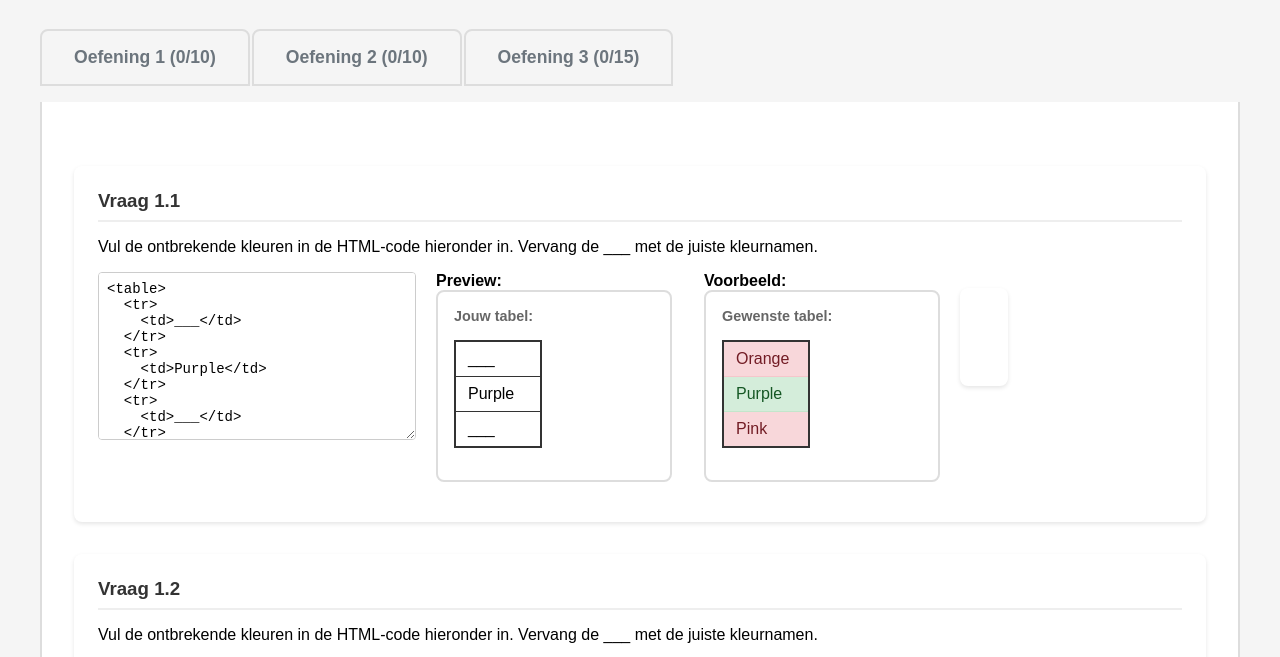
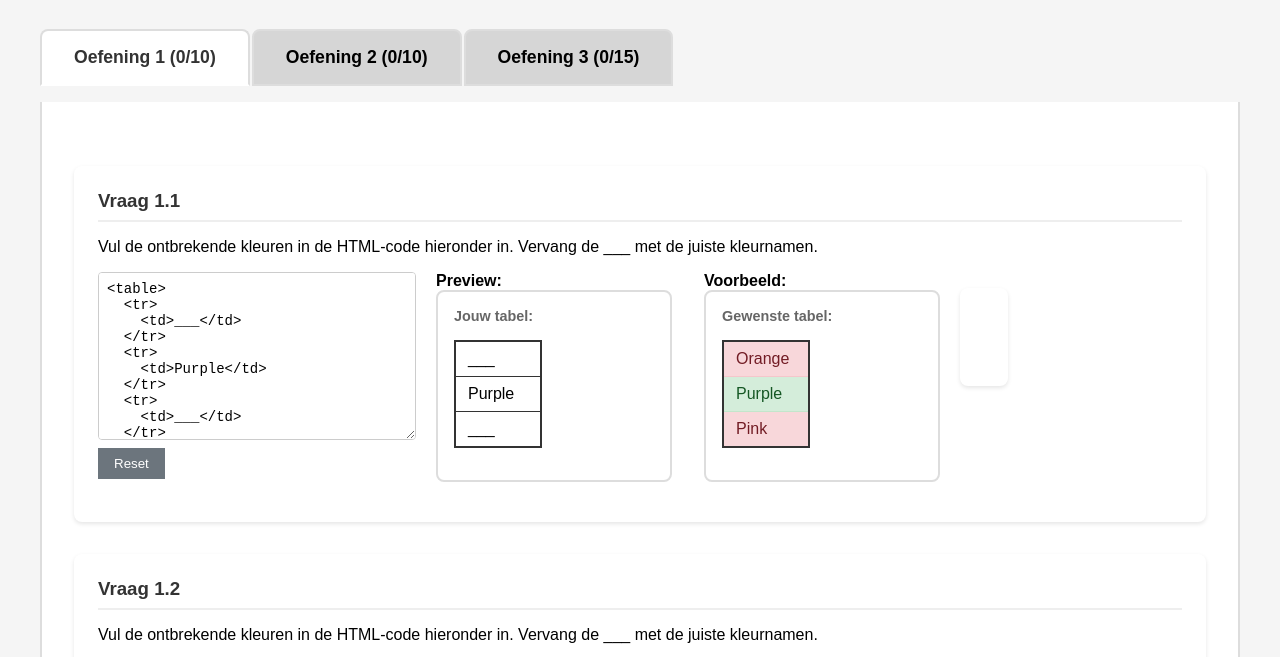
Before and after one commit to ROCMondriaanTIN/Maak-de-tabellen-na, a plain HTML site: page index.html in a window 1280 px wide. Shown: the part 101-758 px from the top of the page. Drawn offline with Linux system fonts and the light colour scheme.

Commit message:
- Added reset button; - checking now ignores (non)breaking (white) spaces; - Selected tab now has different color

```diff
--- a/script.js
+++ b/script.js
@@ -178,6 +178,7 @@ function createAssignmentHTML(assignment) {
         <div class="assignment-container">
           <div>
             <textarea id="htmlInput${assignment.id}" rows="8" class="assignment-textarea"></textarea>
+            <button type="button" class="reset-button" onclick="resetTextarea(${assignment.id})">Reset</button>
           </div>
           <div class="assignment-flex-row">
             <div>
@@ -209,6 +210,7 @@ function createAssignmentHTML(assignment) {
         <div class="assignment-container">
           <div>
             <textarea id="htmlInput${assignment.id}" rows="8" class="assignment-textarea"></textarea>
+            <button type="button" class="reset-button" onclick="resetTextarea(${assignment.id})">Reset</button>
           </div>
           <div class="assignment-flex-row">
             <div>
@@ -240,6 +242,7 @@ function createAssignmentHTML(assignment) {
       <div class="assignment-container">
         <div>
             <textarea id="htmlInput${assignment.id}" rows="8" class="assignment-textarea"></textarea>
+            <button type="button" class="reset-button" onclick="resetTextarea(${assignment.id})">Reset</button>
         </div>
         <div class="assignment-flex-row">
           <div>
@@ -291,8 +294,10 @@ function checkFillBlanksAnswer(assignment) {
   // Add visual feedback to the example table
   addCellFeedback(assignment, exampleDiv, input);
 
-  // Check if HTML matches solution (exact comparison, not normalized)
-  if (input.trim() === assignment.solution.trim()) {
+  // Check if HTML matches solution (ignore all whitespace)
+  const normalizedInput = input.replace(/\s/g, '');
+  const normalizedSolution = assignment.solution.replace(/\s/g, '');
+  if (normalizedInput === normalizedSolution) {
     document.getElementById(`feedback${assignment.id}`).innerHTML = '<span class="party-check">&#10003;</span>';
     } else {
     document.getElementById(`feedback${assignment.id}`).innerHTML = '';
@@ -308,8 +313,10 @@ function checkFillTagsAnswer(assignment) {
   // Update preview
   previewDiv.innerHTML = input;
 
-  // Check if HTML matches solution (exact comparison)
-  if (input.trim() === assignment.solution.trim()) {
+  // Check if HTML matches solution (ignore all whitespace)
+  const normalizedInput = input.replace(/\s/g, '');
+  const normalizedSolution = assignment.solution.replace(/\s/g, '');
+  if (normalizedInput === normalizedSolution) {
     document.getElementById(`feedback${assignment.id}`).innerHTML = '<span class="party-check">&#10003;</span>';
     updateScore();
   } else {
@@ -537,8 +544,10 @@ window.addEventListener('DOMContentLoaded', () => {
         // Direct HTML input
         previewDiv.innerHTML = input;
 
-        // Check if HTML matches solution (exact comparison)
-        if (input.trim() === assignment.solution.trim()) {
+        // Check if HTML matches solution (ignore all whitespace)
+        const normalizedInput = input.replace(/\s/g, '');
+        const normalizedSolution = assignment.solution.replace(/\s/g, '');
+        if (normalizedInput === normalizedSolution) {
           document.getElementById(`feedback${assignment.id}`).innerHTML = '<span class="party-check">&#10003;</span>';
         } else {
           document.getElementById(`feedback${assignment.id}`).innerHTML = '';
@@ -556,3 +565,21 @@ window.addEventListener('DOMContentLoaded', () => {
   // Initialize tab status
   updateTabStatus();
 });
+
+function resetTextarea(assignmentId) {
+  const assignment = assignments.find(a => a.id === assignmentId);
+  if (!assignment) return;
+
+  const textarea = document.getElementById(`htmlInput${assignmentId}`);
+  if (!textarea) return;
+
+  // Reset to original content based on assignment type
+  if (assignment.type === 'fill-blanks' || assignment.type === 'fill-tags') {
+    textarea.value = assignment.template || '';
+  } else if (assignment.type === 'textarea') {
+    textarea.value = assignment.initial || '';
+  }
+
+  // Trigger the input event to update preview and feedback
+  textarea.dispatchEvent(new Event('input'));
+}
--- a/style.css
+++ b/style.css
@@ -244,7 +244,7 @@ td {
 .tab-button {
   padding: 1rem 2rem;
   border: 2px solid #ddd;
-  background-color: #f8f9fa;
+  background-color: #d6d6d6;
   cursor: pointer;
   font-size: 1.1rem;
   font-weight: bold;
@@ -254,7 +254,7 @@ td {
 }
 
 .tab-button:hover {
-  background-color: #e9ecef;
+  background-color: #c0c0c0;
 }
 
 .tab-button.active {
@@ -263,23 +263,11 @@ td {
   color: #333;
 }
 
-.tab-button.completed {
-  background-color: #d4edda;
-  border-color: #c3e6cb;
-  color: #155724;
-}
-
 .tab-button.completed::after {
   content: " ✓";
   color: #28a745;
   font-weight: bold;
   animation: party-check-bounce 0.8s cubic-bezier(.36,1.5,.64,1) 0s 1;
-}
-
-.tab-button.incomplete {
-  background-color: #f5f5f5;
-  border-color: #ddd;
-  color: #6c757d;
 }
 
 .tab-content {
@@ -318,6 +306,21 @@ input[type="text"]:focus {
   box-shadow: 0 0 5px rgba(76, 175, 80, 0.3);
 }
 
+.reset-button {
+  margin-top: 0.5rem;
+  padding: 0.5rem 1rem;
+  background-color: #6c757d;
+  color: white;
+  border: none;
+  cursor: pointer;
+  width: fit-content;
+}
+
+.assignment-container > div:first-child {
+  display: flex;
+  flex-direction: column;
+}
+
 /* Responsive design */
 @media (max-width: 768px) {
   .table-uitleg-fixed {
```
